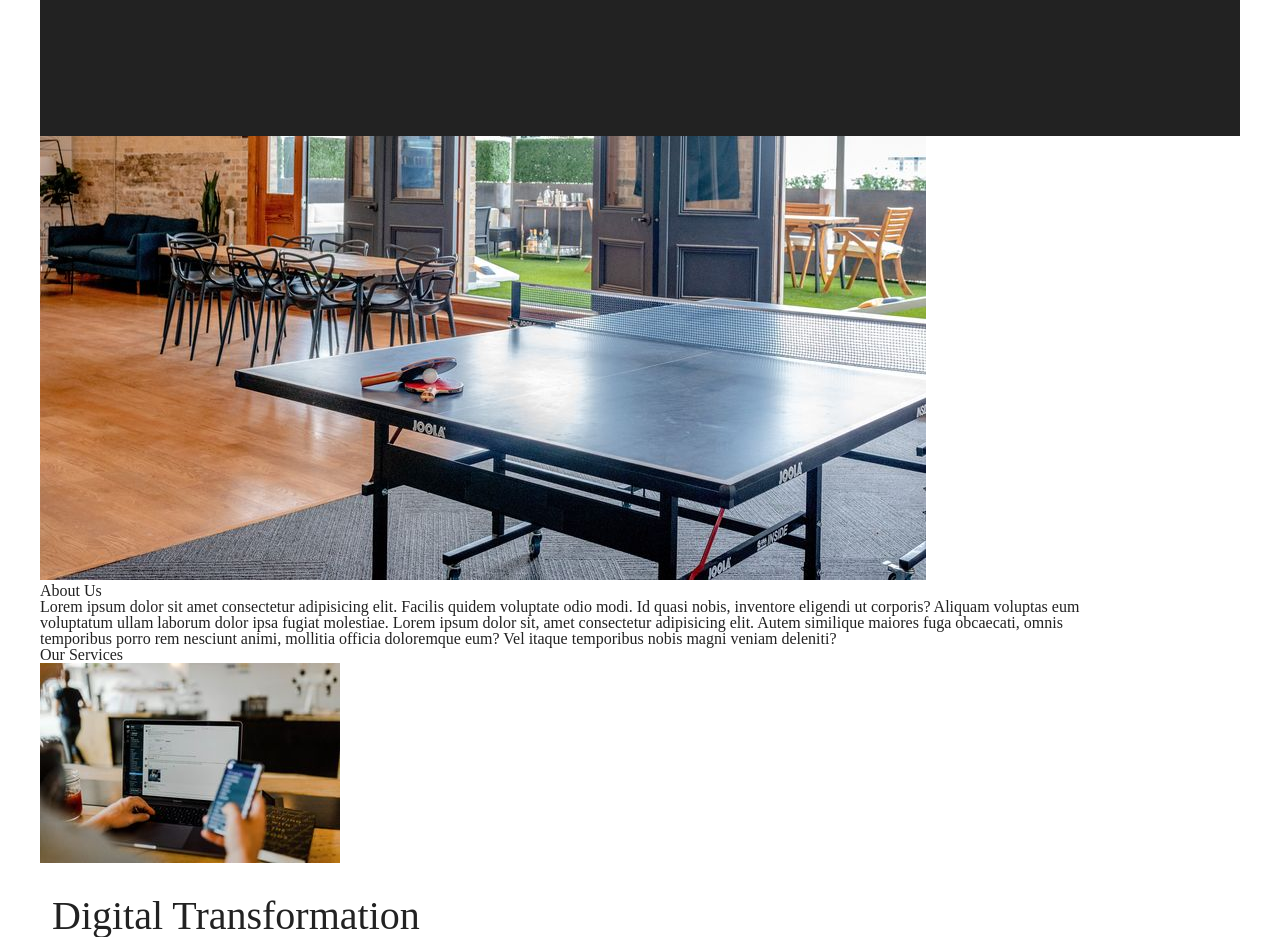
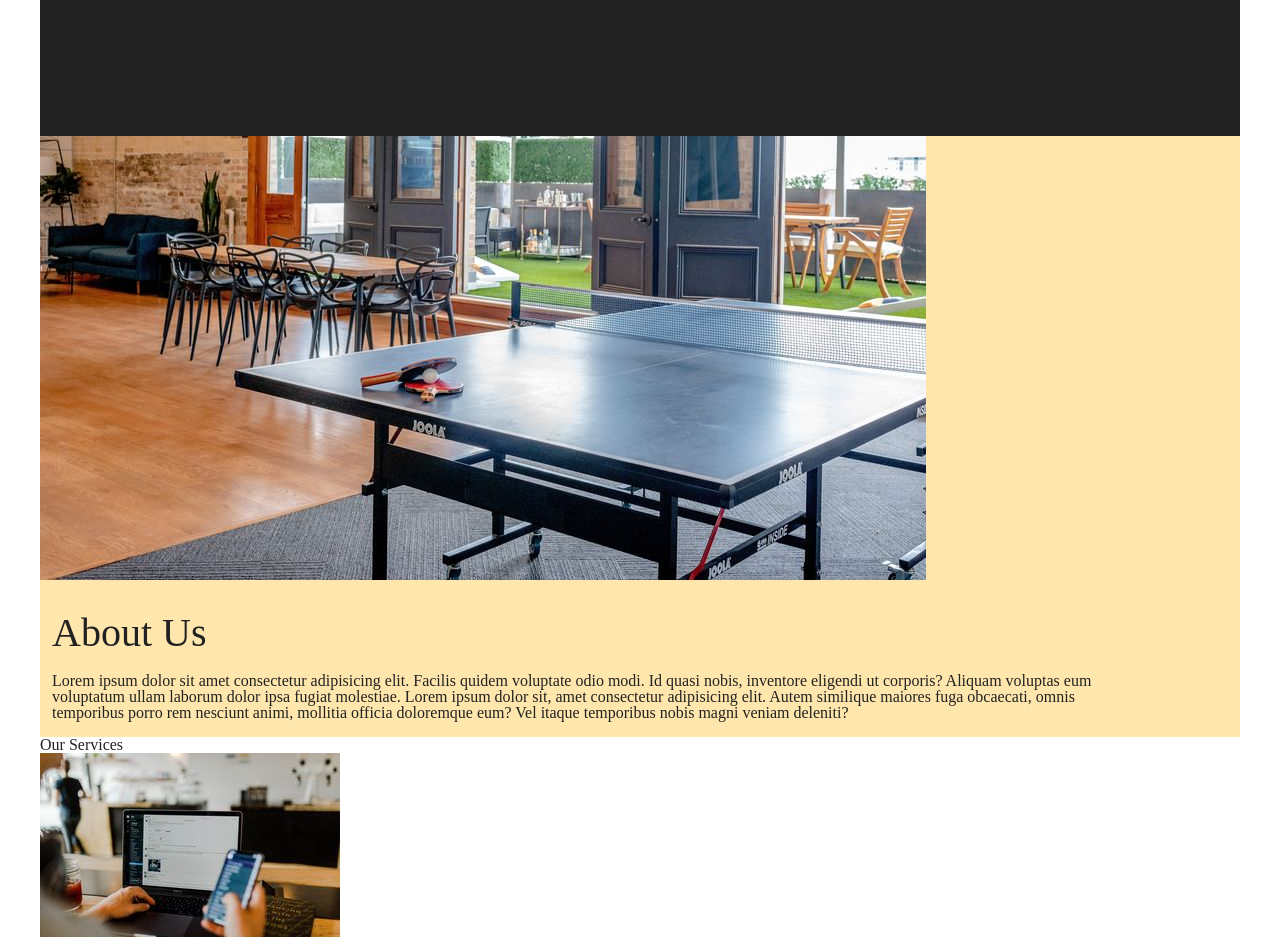
Before and after one commit to boum0014/boum0014.github.io, a plain HTML site: page final-project/index.html in a window 1280 px wide. Shown: the part 680-1617 px from the top of the page. Drawn offline with Linux system fonts and the light colour scheme; a web font is replaced by a local one.

Commit message:
styled about us section

```diff
--- a/final-project/css/main.css
+++ b/final-project/css/main.css
@@ -159,3 +159,26 @@ p {
     margin-bottom: 10px;
     margin-right: 10px;
 }
+
+.about {
+    max-width: 1200px;
+    background-color: #ffe6ac;
+    margin-bottom: 1em;
+    margin: 0 auto;
+}
+
+.aboutus h2 {
+    margin-top: 30px;
+    font-size: 24px;
+    color: #222;
+    font-size: 2.5em;
+    margin-left: 12px;
+}
+
+.aboutus p {
+    margin-top: 20px;
+    font-size: 16px;
+    color: #222;
+    margin-left: 12px;
+    padding-bottom: 1em;
+}
```
